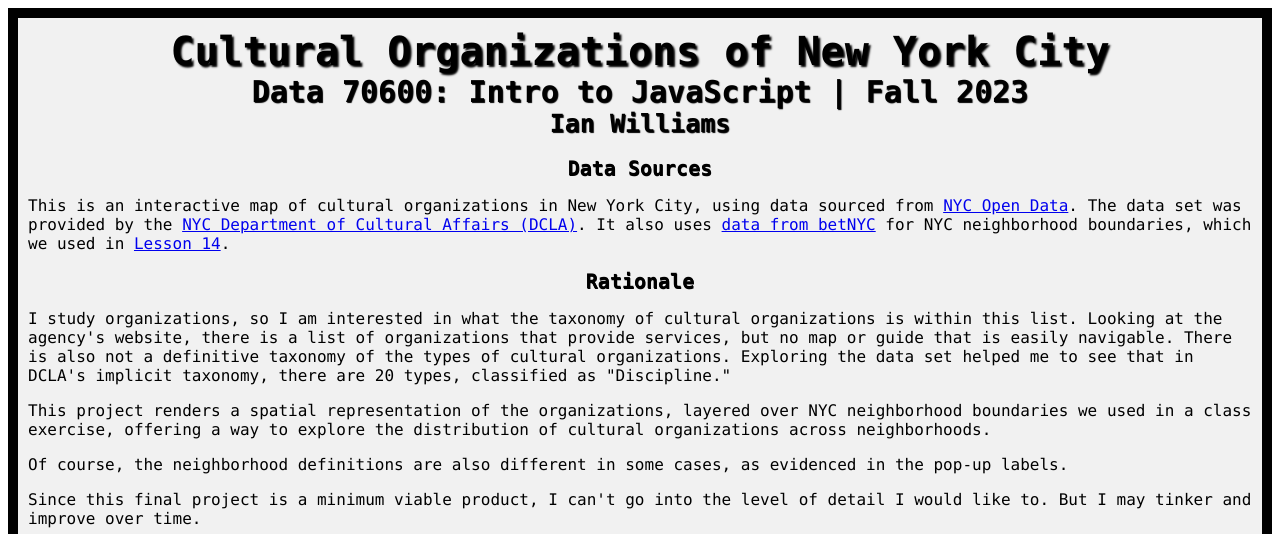
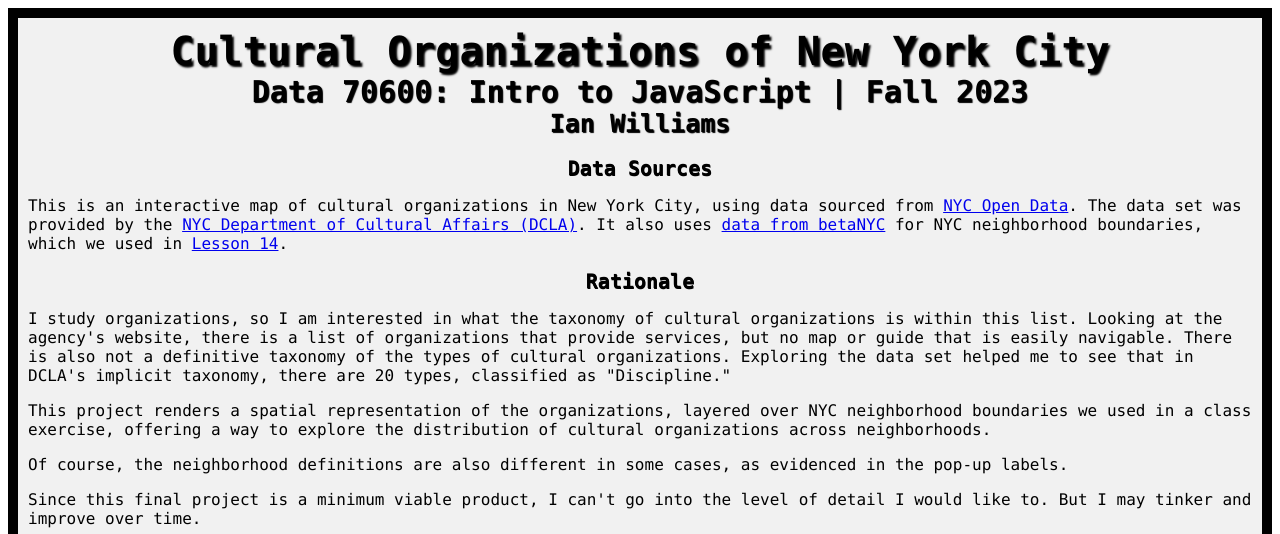
Before and after one commit to perlsdiver/javascript_final_f23, a plain HTML site: page index.html in a window 1280 px wide. Shown: the top 534 px of the page. Drawn offline with nearby package versions, Linux system fonts and the light colour scheme; a script that the page names is missing.

Commit message:
Update index.html

```diff
--- a/index.html
+++ b/index.html
@@ -21,7 +21,7 @@
         <br>
       <h4>Data Sources</h4>
         <p>This is an interactive map of cultural organizations in New York City, using data sourced from <a href=https://data.cityofnewyork.us/Recreation/DCLA-Cultural-Organizations/u35m-9t32 target="_blank">NYC Open Data</a>.
-        The data set was provided by the <a href=https://www.nyc.gov/site/dcla/index.page target="_blank">NYC Department of Cultural Affairs (DCLA)</a>. It also uses <a href= https://data.beta.nyc/dataset/pediacities-nyc-neighborhoods/resource/35dd04fb-81b3-479b-a074-a27a37888ce7 target="_blank"> data from betNYC</a> for NYC neighborhood boundaries, which we used in <a href=https://zweibel.net/Javascripting-Graduate-Student/workshop/javascript/?page=14 target="_blank">Lesson 14</a>.</p>
+        The data set was provided by the <a href=https://www.nyc.gov/site/dcla/index.page target="_blank">NYC Department of Cultural Affairs (DCLA)</a>. It also uses <a href= https://data.beta.nyc/dataset/pediacities-nyc-neighborhoods/resource/35dd04fb-81b3-479b-a074-a27a37888ce7 target="_blank"> data from betaNYC</a> for NYC neighborhood boundaries, which we used in <a href=https://zweibel.net/Javascripting-Graduate-Student/workshop/javascript/?page=14 target="_blank">Lesson 14</a>.</p>
       <h4>Rationale</h4>
         <p>I study organizations, so I am interested in what the taxonomy of cultural organizations is within this list. Looking at the agency's website, there is a list of organizations
         that provide services, but no map or guide that is easily navigable. There is also not a definitive taxonomy of the types of cultural organizations. Exploring the data set helped me to see that in DCLA's implicit taxonomy,
```
